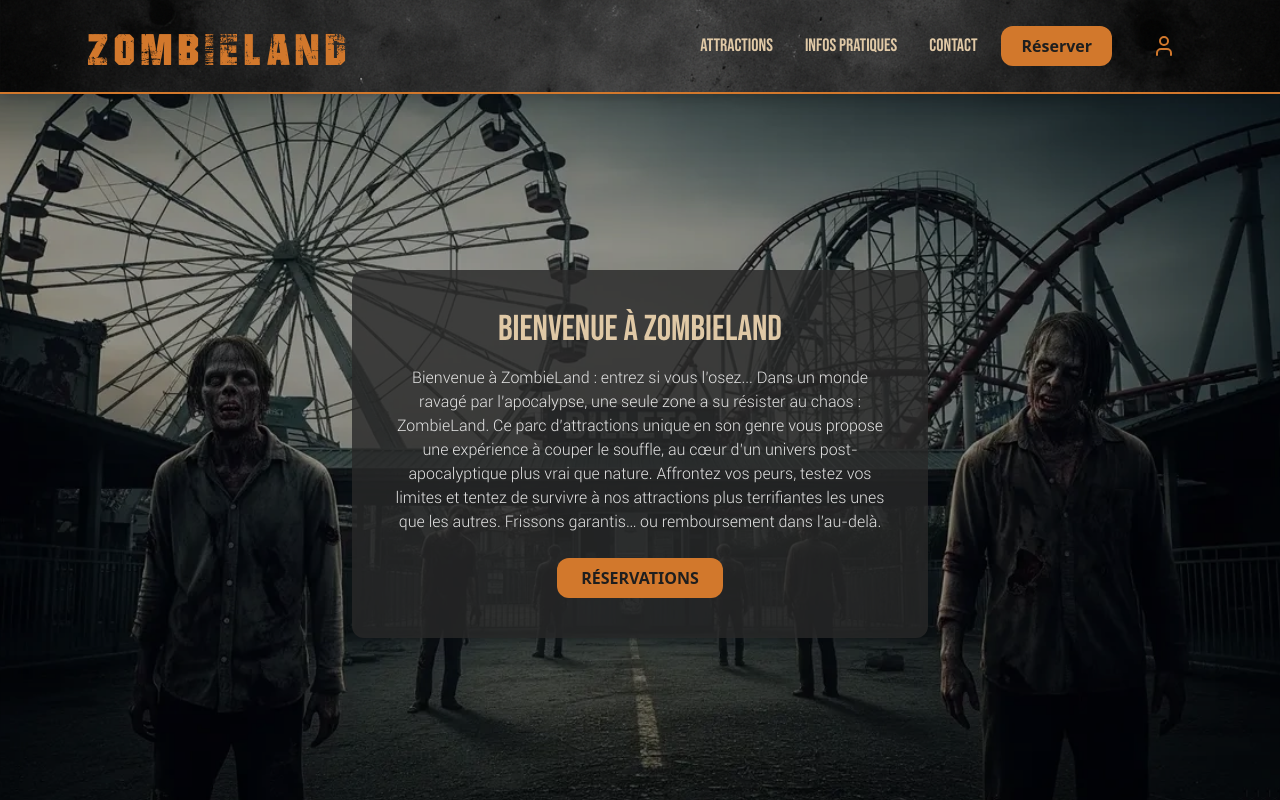
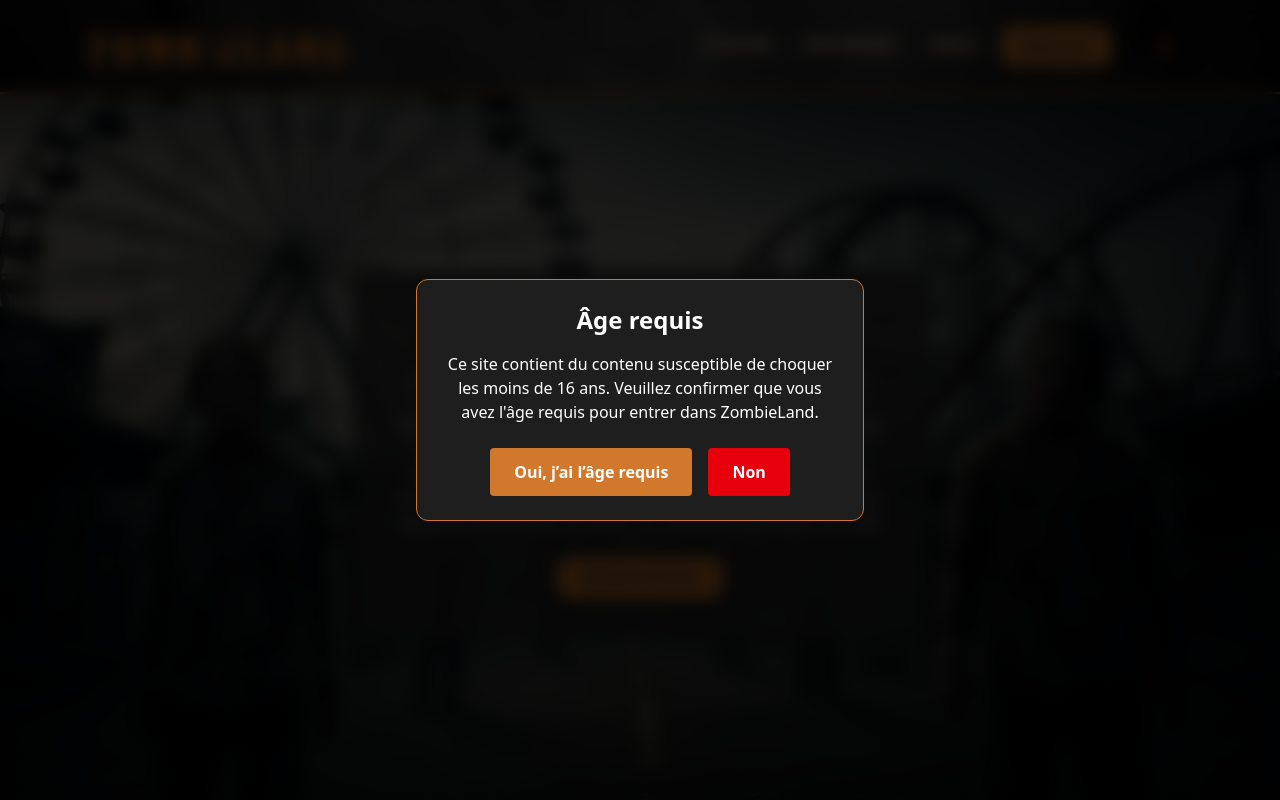
Before and after one commit to Ricoeur-Laurent/Zombieland, a Next.js app in the folder front/: page / in a window 1280 px wide. Shown: the top 800 px of the page. Built offline with nearby package versions, Linux system fonts and the light colour scheme; no server answers.

Commit message:
feat: add legal Age modal

```diff
--- a/front/src/app/infos-pratiques/page.tsx
+++ b/front/src/app/infos-pratiques/page.tsx
@@ -66,7 +66,7 @@ const sections = [
 		icon: ParkingSquare,
 		content: (
 			<p>
-				Parking gratuit de 666 places, dont des emplacements réservés aux PMR,
+				Parking gratuit de 666 places, avec des emplacements réservés aux PMR,
 				vélos et motos.
 			</p>
 		),
--- a/front/src/app/layout.tsx
+++ b/front/src/app/layout.tsx
@@ -3,6 +3,7 @@ import type { Metadata } from "next";
 import Footer from "@/components/footer/Footer";
 import Header from "@/components/header/Header";
 import "./globals.css";
+import AgeGateModal from "@/components/legalAge/AgeGateModal";
 import { Providers } from "@/components/provider/Provider";
 
 export const metadata: Metadata = {
@@ -20,6 +21,7 @@ export default function RootLayout({
 		<html lang="fr">
 			<body className="min-h-screen flex flex-col bg-bg text-text">
 				<Providers>
+					<AgeGateModal />
 					<Header />
 					<main className="flex-1">{children}</main>
 					<Footer />
--- /dev/null
+++ b/front/src/components/legalAge/AgeGateModal.tsx
@@ -0,0 +1,55 @@
+"use client";
+
+import { useRouter } from "next/navigation";
+import { useEffect, useState } from "react";
+
+export default function AgeGateModal() {
+	const [show, setShow] = useState(false);
+	const router = useRouter();
+	useEffect(() => {
+		const consent = sessionStorage.getItem("zombieland_age_confirmed");
+		if (!consent) {
+			setShow(true);
+		}
+	}, []);
+
+	const handleConfirm = () => {
+		sessionStorage.setItem("zombieland_age_confirmed", "true");
+		setShow(false);
+	};
+
+	const handleReject = () => {
+		router.push("https://www.google.fr");
+	};
+
+	if (!show) return null;
+
+	return (
+		<div className="fixed inset-0 z-[100] bg-black/80 backdrop-blur-sm flex items-center justify-center px-4">
+			<div className="bg-bg p-6 rounded-xl text-white max-w-md w-full text-center border border-primary shadow-xl">
+				<h2 className="text-2xl font-bold mb-4">Âge requis</h2>
+				<p className="mb-6">
+					Ce site contient du contenu susceptible de choquer les moins de 16
+					ans. Veuillez confirmer que vous avez l'âge requis pour entrer dans
+					ZombieLand.
+				</p>
+				<div className="flex justify-center gap-4">
+					<button
+						type="button"
+						onClick={handleConfirm}
+						className="bg-primary hover:bg-primary/90 transition px-6 py-3 rounded font-semibold"
+					>
+						Oui, j’ai l’âge requis
+					</button>
+					<button
+						type="button"
+						onClick={handleReject}
+						className="bg-red-600 hover:bg-red-700 transition px-6 py-3 rounded font-semibold"
+					>
+						Non
+					</button>
+				</div>
+			</div>
+		</div>
+	);
+}
--- a/front/src/components/map/Map.tsx
+++ b/front/src/components/map/Map.tsx
@@ -19,6 +19,7 @@ export default function MapComponent() {
 			center={[47.9811, 2.7519]} // Initial center of the map (latitude, longitude)
 			zoom={13}
 			style={{ height: "400px", width: "100%" }}
+			className="z-0"
 		>
 			<TileLayer
 				url="https://{s}.tile.openstreetmap.org/{z}/{x}/{y}.png"
```
